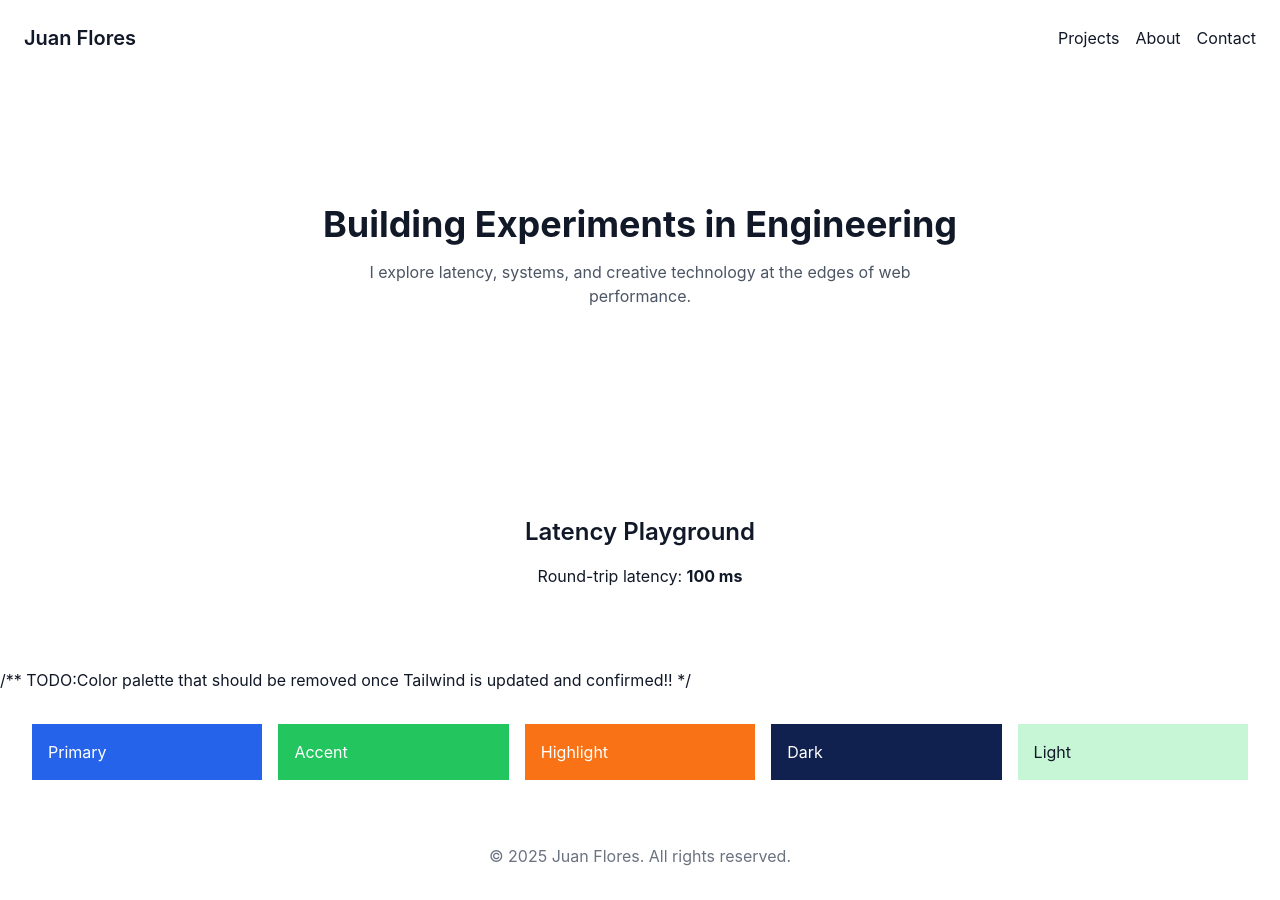
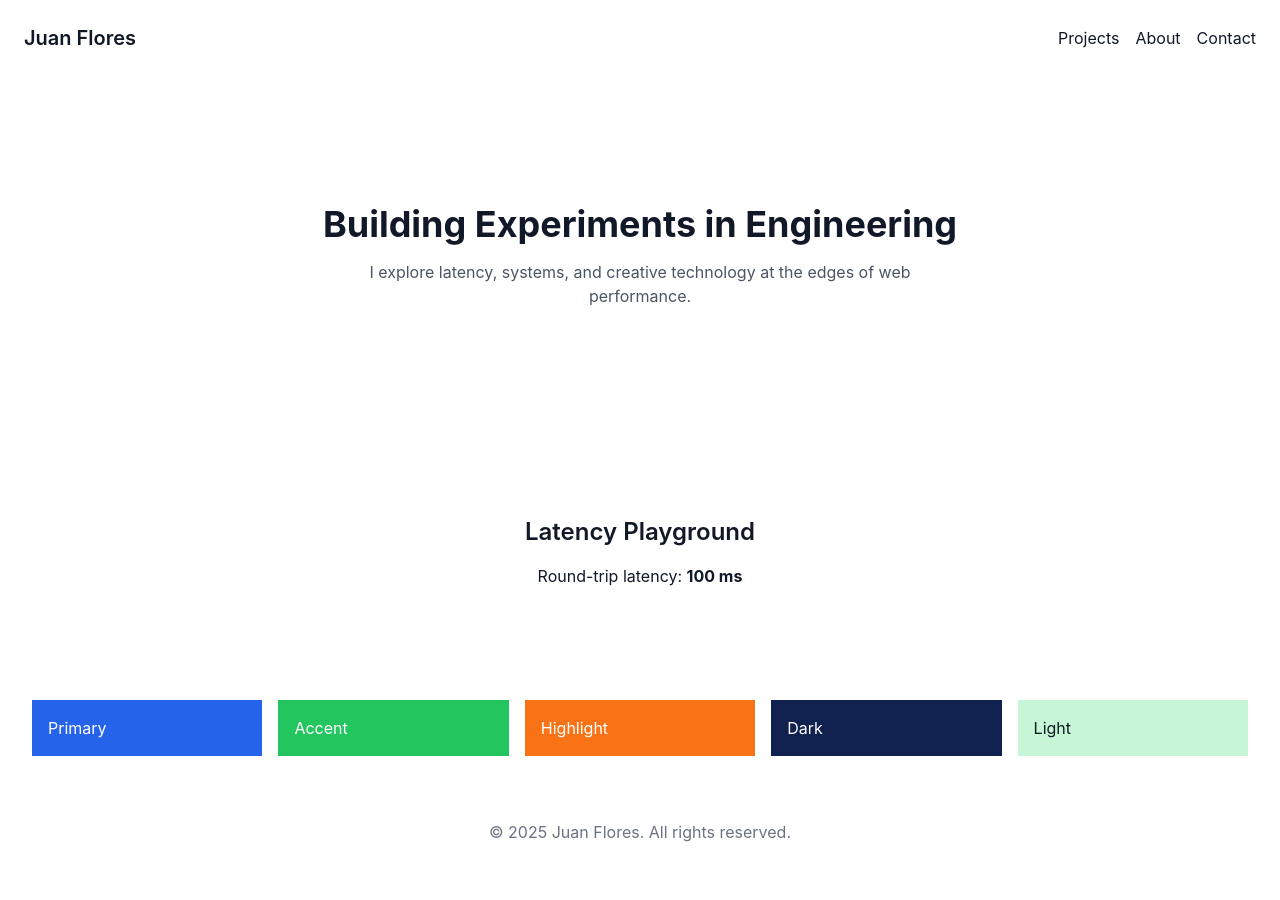
Before and after one commit to jcode82/engineering-lab, a Next.js app: page / in a window 1280 px wide. After the commit the page ends 876 px from the top, so only its background shows below. Built offline with nearby package versions, Linux system fonts and the light colour scheme.

Commit message:
feat: add color palette, tailwind and global css

```diff
--- a/src/app/page.tsx
+++ b/src/app/page.tsx
@@ -7,7 +7,7 @@ export default function Page() {
       <Hero />
       <Experiments />
 
-      /** TODO:Color palette that should be removed once Tailwind is updated and confirmed!! */
+      {/* TODO:Color palette that should be removed once Tailwind is updated and confirmed!! */}
       <section className="grid grid-cols-5 gap-4 p-8">
         <div className="bg-primary-500 text-white p-4">Primary</div>
         <div className="bg-accent-500 text-white p-4">Accent</div>
```
